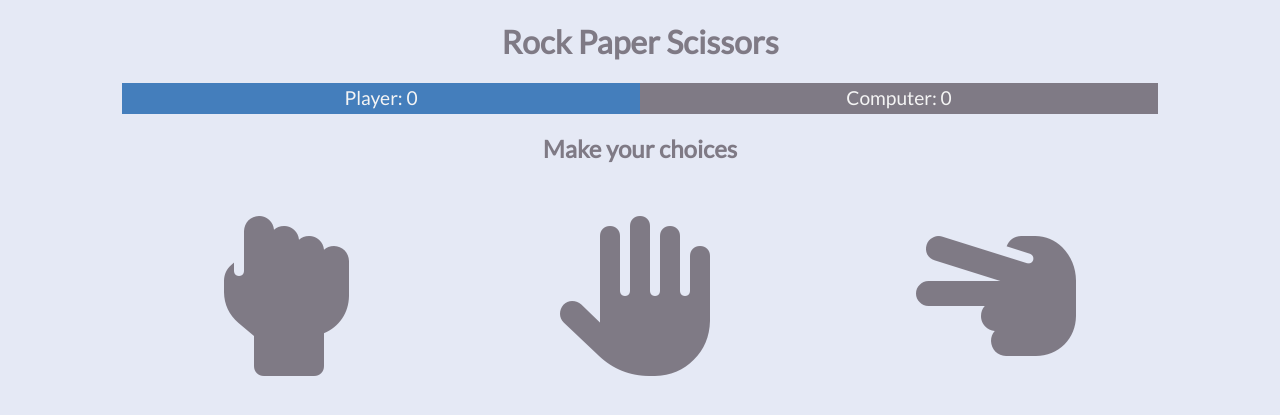
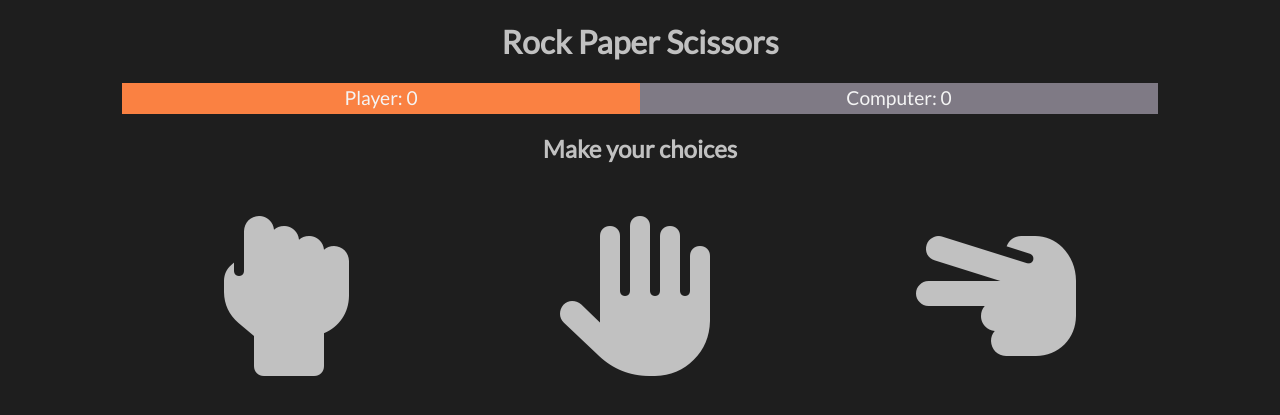
Before and after one commit to Abdul-Omira/Rock-Paper-Scissors, a PHP site: page / in a window 1280 px wide. Shown: the top 415 px of the page. Run offline with PHP 8.4, Linux system fonts and the light colour scheme; some libraries are stand-ins or nearby versions.

Commit message:
New Style

```diff
--- a/css/modal.css
+++ b/css/modal.css
@@ -1,5 +1,5 @@
 :root {
-  --primary-color: #447ebc;
+  --primary-color: #fa8142;
   --dark-color: #7f7a85;
   --light-color: #f4f4f4;
   --lose-color: #fc0404;
@@ -21,7 +21,7 @@
 
 .modal-content {
   background: #ecf3f3;
-  /* color: #ecf3f3; */
+  color: #929292;
   text-align: center;
   margin: 10% auto;
   width: 350px;
--- a/css/style.css
+++ b/css/style.css
@@ -1,8 +1,8 @@
 @import url('https://fonts.googleapis.com/css?family=Lato&display=swap');
 
 :root {
-  --primary-color: #447ebc;
-  --dark-color: #7f7a85;
+  --primary-color: #fa8142;
+  --dark-color: #c1c1c1;
   --light-color: #f4f4f4;
   --lose-color: #fc0404;
   --wine-color: #a4cc8c;
@@ -16,8 +16,8 @@
 body {
   font-family: 'Lato', sans-serif;
   line-height: 1.6;
-  background: #e5e9f5;
-  color: #7f7a85;
+  background: #070707e7;
+  color: #c1c1c1;
 }
 .container {
   max-width: 1100px;
@@ -29,7 +29,7 @@ body {
 .restart-btn {
   display: none;
   background: var(--light-color);
-  color: #7f7a85;
+  color: #929292;
   padding: 0.4rem 1.3rem;
   font-size: 1rem;
   cursor: pointer;
@@ -38,7 +38,7 @@ body {
   margin-bottom: 1rem;
 }
 .restart-btn:hover {
-  background: var(--primary-color);
+  background: #fa8142;
   color: #f4f4f4;
 }
 .header {
@@ -57,7 +57,7 @@ body {
   color: #f4f4f4;
 }
 .score p:first-child {
-  background: var(--primary-color);
+  background: #fa8142;
 }
 .score p:last-child {
   background: var(--dark-color);
@@ -74,7 +74,7 @@ body {
   cursor: pointer;
 }
 .choice:hover {
-  color: #8abcf6;
+  color: #fb9865;
 }
 .text-win {
   color: var(--wine-color);
```
